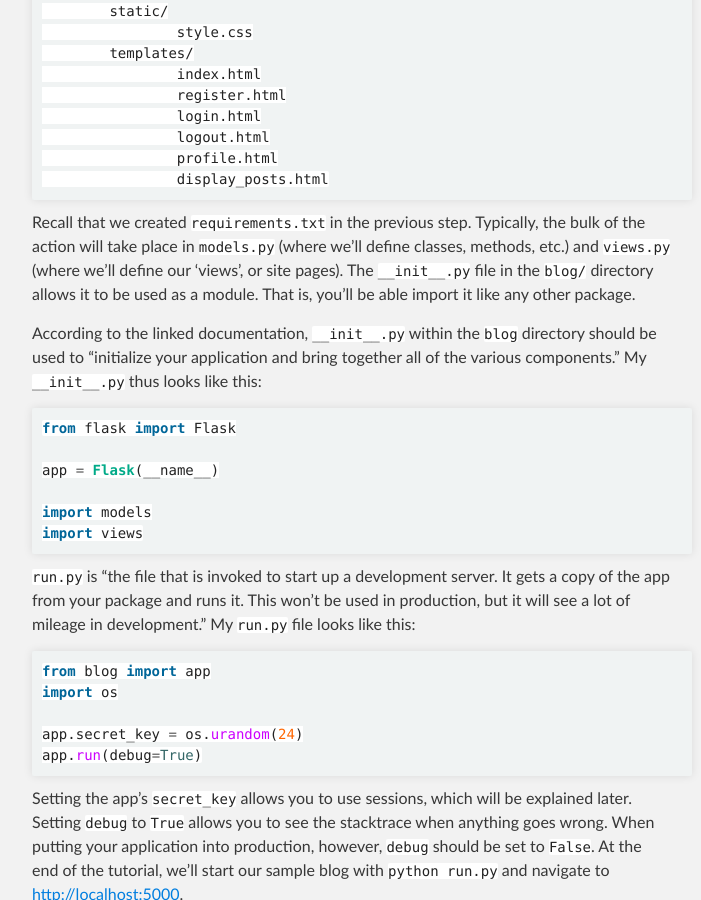
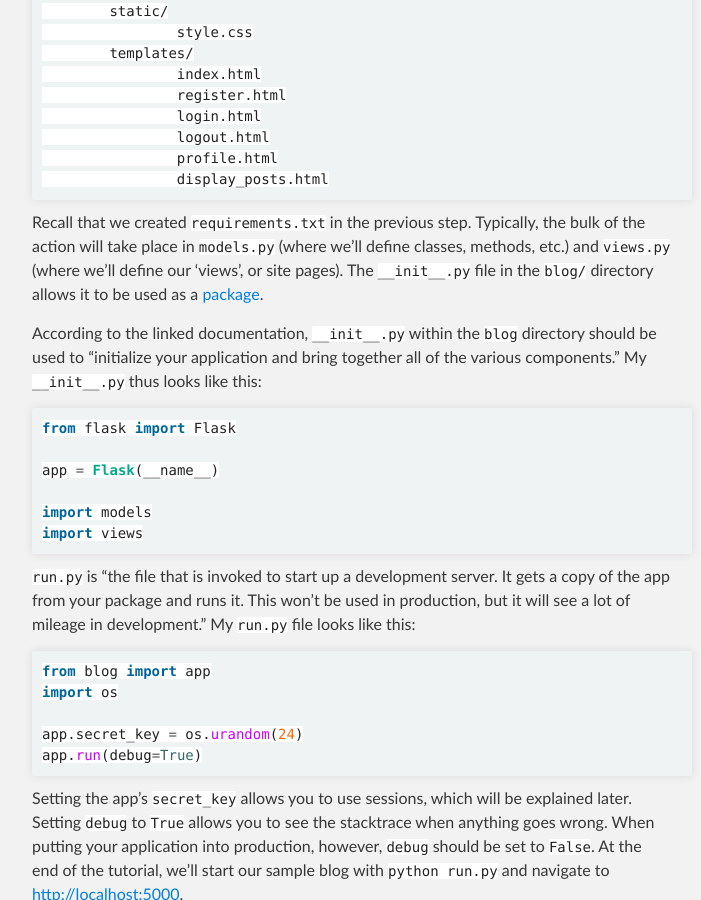
Before and after one commit to nicolewhite/neo4j-flask, a Jekyll site: the page built from pages/project-structure.md, in a window 1280 px wide and 900 px high, scrolled down 522 px. Shown: the whole window, without its empty margins (288-989 px from the left). Built offline with Jekyll 4.4.1, drawn with Linux system fonts in a browser that asks for light colours; Markdown is read by kramdown in place of the engine named in the settings.

Commit message:
package, not module

````diff
--- a/pages/project-structure.md
+++ b/pages/project-structure.md
@@ -26,7 +26,7 @@ blog/
 		display_posts.html
 ```
 
-Recall that we created `requirements.txt` in the previous step. Typically, the bulk of the action will take place in `models.py` (where we'll define classes, methods, etc.) and `views.py` (where we'll define our 'views', or site pages). The `__init__.py` file in the `blog/` directory allows it to be used as a module. That is, you'll be able import it like any other package.
+Recall that we created `requirements.txt` in the previous step. Typically, the bulk of the action will take place in `models.py` (where we'll define classes, methods, etc.) and `views.py` (where we'll define our 'views', or site pages). The `__init__.py` file in the `blog/` directory allows it to be used as a [package](https://exploreflask.com/organizing.html#package).
 
 According to the linked documentation, `__init__.py` within the `blog` directory should be used to "initialize your application and bring together all of the various components." My `__init__.py` thus looks like this:
 
````
